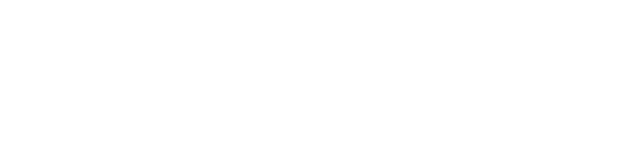
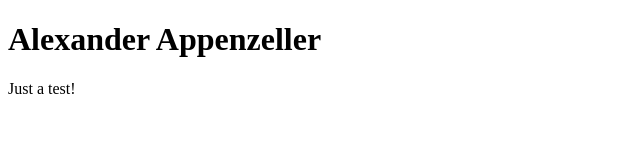
Before and after one commit to ViosX/test, a plain HTML site: page index.html in a window 1280 px wide. Shown: the whole page, without its empty margins (0-640 px from the left). Drawn offline with Linux system fonts and the light colour scheme.

Commit message:
third commit

```diff
--- a/index.html
+++ b/index.html
@@ -4,9 +4,10 @@
     <meta charset="UTF-8">
     <meta name="viewport" content="width=device-width, initial-scale=1.0">
     <meta http-equiv="X-UA-Compatible" content="ie=edge">
-    <title>Document</title>
+    <title>Alexander Appenzeller</title>
 </head>
 <body>
-
+    <h1>Alexander Appenzeller</h1>
+    <p>Just a test!</p>
 </body>
 </html>
```
